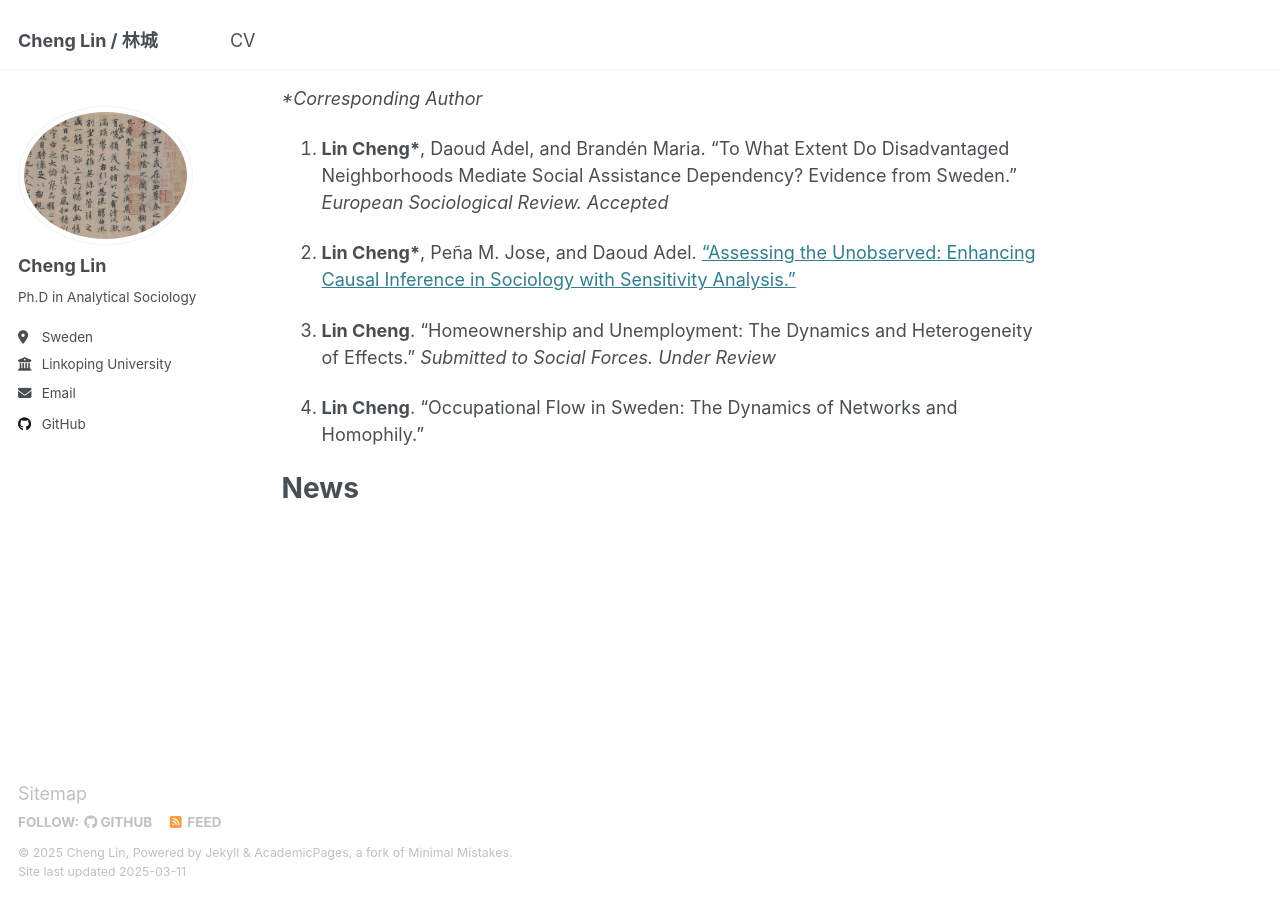
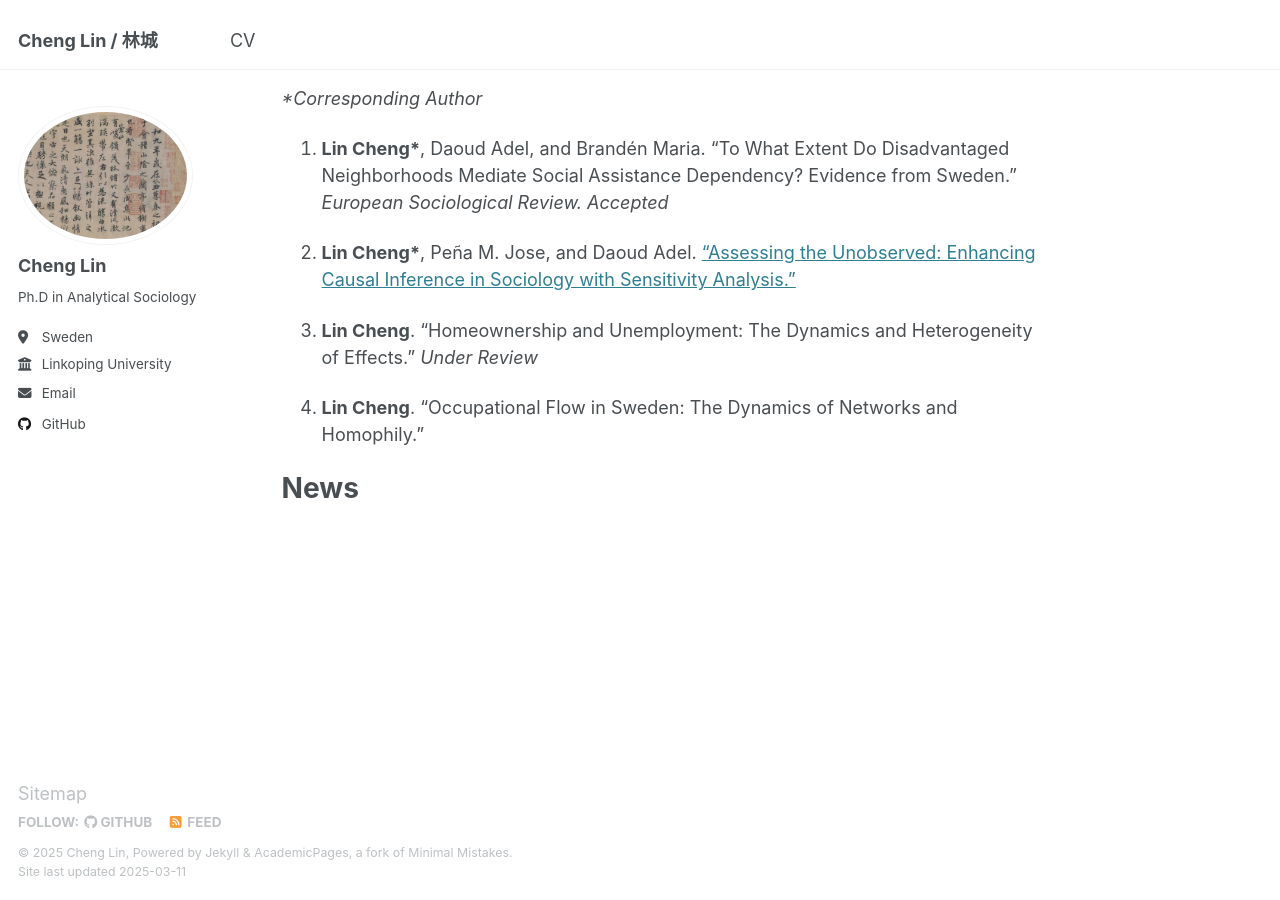
Before and after one commit to cheli79/cheli79.github.io, a Jekyll site: the page built from _pages/about.md, in a window 1280 px wide and 900 px high, scrolled down 952 px. Built offline with Jekyll 4.4.1, drawn with Linux system fonts in a browser that asks for light colours.

Commit message:
Update about.md

```diff
--- a/_pages/about.md
+++ b/_pages/about.md
@@ -25,7 +25,7 @@ _*Corresponding Author_
 
 2. __Lin Cheng*__, Peña M. Jose, and Daoud Adel. [“Assessing the Unobserved: Enhancing Causal Inference in Sociology with Sensitivity Analysis.”](https://arxiv.org/abs/2311.13410)
 
-3. __Lin Cheng__. “Homeownership and Unemployment: The Dynamics and Heterogeneity of Effects.” _Submitted to Social Forces. Under Review_
+3. __Lin Cheng__. “Homeownership and Unemployment: The Dynamics and Heterogeneity of Effects.” _Under Review_
 
 4. __Lin Cheng__. “Occupational Flow in Sweden: The Dynamics of Networks and Homophily.”
 
```
